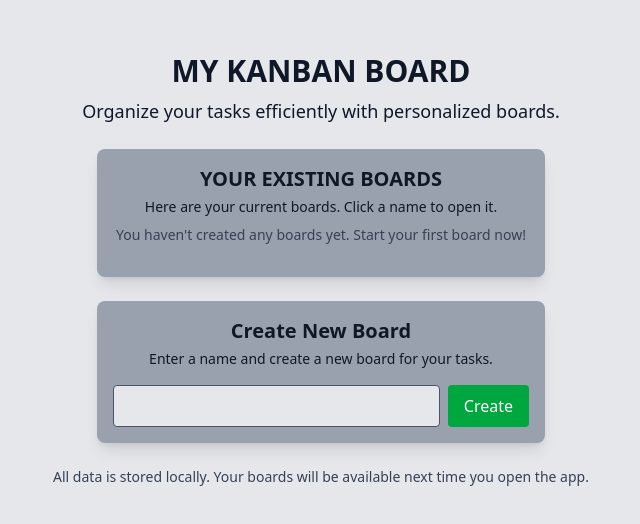
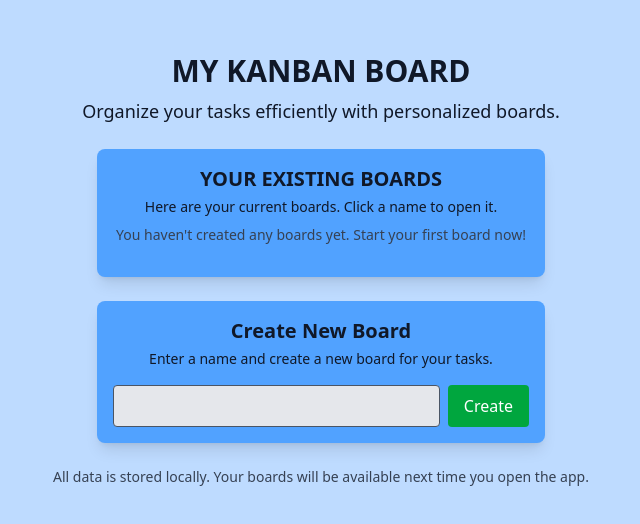
Before and after one commit to teleidoskopbild/my-kanban-board, a React (Vite) app: page / in a window 1280 px wide. Shown: the part 138-662 px from the top of the page, without its empty margins (319-959 px from the left). Built offline with nearby package versions, Linux system fonts and the light colour scheme.

Commit message:
colorfix startpage

```diff
--- a/src/pages/StartPage.jsx
+++ b/src/pages/StartPage.jsx
@@ -37,12 +37,12 @@ function StartPage() {
     localStorage.setItem("boards", JSON.stringify(updatedBoards));
   };
   return (
-    <div className="flex flex-col items-center bg-gray-200 text-gray-900 w-full h-screen p-4 justify-center">
+    <div className="flex flex-col items-center bg-blue-200 text-gray-900 w-full h-screen p-4 justify-center">
       <h1 className="text-3xl font-bold mt-4">MY KANBAN BOARD</h1>
       <p className="text-lg mt-2">
         Organize your tasks efficiently with personalized boards.
       </p>
-      <div className="mt-6 w-full max-w-md bg-gray-400 p-4 rounded-lg shadow-lg">
+      <div className="mt-6 w-full max-w-md bg-blue-400 p-4 rounded-lg shadow-lg">
         <h2 className="text-xl text-center font-semibold">
           YOUR EXISTING BOARDS
         </h2>
@@ -76,7 +76,7 @@ function StartPage() {
           ))}
         </ul>
       </div>
-      <div className="mt-6 w-full max-w-md bg-gray-400 p-4 rounded-lg shadow-lg">
+      <div className="mt-6 w-full max-w-md bg-blue-400 p-4 rounded-lg shadow-lg">
         <h2 className="text-xl font-semibold text-center">Create New Board</h2>
         <p className="text-sm mt-1 text-center">
           Enter a name and create a new board for your tasks.
```
